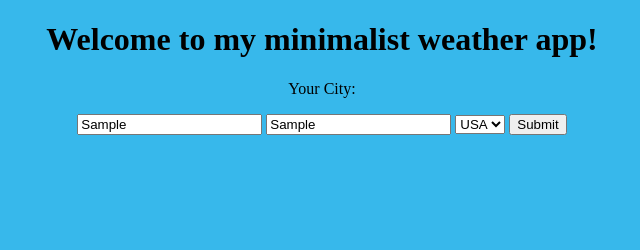
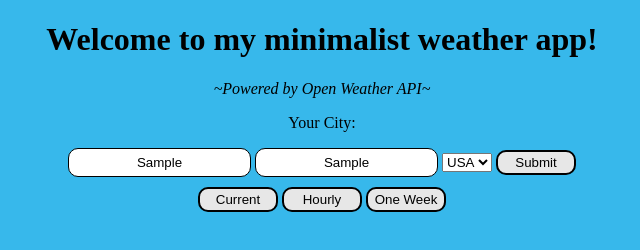
Before and after one commit to acutler2929/Simple-Weather, a website with bundled scripts: page index.html in a window 1280 px wide. Both pictures are taken after typing "Sample", "Sample" into the empty fields and a click on the button "Submit". Shown: the whole page, without its empty margins (318-958 px from the left). Built offline with nearby package versions, Linux system fonts and the light colour scheme; some packages are replaced by stand-ins of ours; no server answers.

Commit message:
ux tweaks

```diff
--- a/app.js
+++ b/app.js
@@ -140,7 +140,7 @@ window.displayWeather = function () {
 
 //////////// show the nav tabs:
 window.showForecastButtons = function () {
-	document.querySelector('nav').classList.remove('hidden');
+	document.getElementById('forecast-buttons').classList.remove('hidden');
 	console.log('Display the weather tabs.');
 };
 
@@ -149,7 +149,7 @@ window.selectCurrentWeather = function () {
 	document
 		.getElementById('current-weather-wrapper')
 		.classList.remove('hidden');
-	document.getElementById('hourly-forecast-wrapper').classList.add('hidden'); // broken classList
+	document.getElementById('hourly-forecast-wrapper').classList.add('hidden');
 	document
 		.getElementById('one-week-forecast-wrapper')
 		.classList.add('hidden');
@@ -160,7 +160,7 @@ window.selectCurrentWeather = function () {
 window.selectHourlyWeather = function () {
 	document
 		.getElementById('hourly-forecast-wrapper')
-		.classList.remove('hidden'); // broken classList
+		.classList.remove('hidden');
 	document.getElementById('current-weather-wrapper').classList.add('hidden');
 	document
 		.getElementById('one-week-forecast-wrapper')
@@ -172,7 +172,7 @@ window.selectHourlyWeather = function () {
 window.selectWeekWeather = function () {
 	document
 		.getElementById('one-week-forecast-wrapper')
-		.classList.remove('hidden'); // broken classList
+		.classList.remove('hidden');
 	document.getElementById('current-weather-wrapper').classList.add('hidden');
 	document.getElementById('hourly-forecast-wrapper').classList.add('hidden');
 	console.log('Show just the weeks weather');
--- a/index.html
+++ b/index.html
@@ -6,33 +6,26 @@
 		<meta http-equiv="X-UA-Compatible" content="ie=edge" />
 		<title>Simple Weather</title>
 		<link rel="stylesheet" href="style.css" />
-		<!-- <script
-			defer
-			data-main="app.js"
-			src="node_modules/requirejs/require.js"
-		></script> -->
-		<!-- <script defer src="node_modules/dotenv/config.js"></script> -->
 		<script defer type="module" src="app.js"></script>
-		<!-- <script type="module">
-			import * as app from './app.js';
-			// let displayWeather = function () {};
-			// let showWeatherTabs = function () {};
-			// let selectCurrentWeather = function () {};
-			// let selectHourlyWeather = function () {};
-			// let selectWeekWeather = function () {};
-		</script> -->
 	</head>
 	<body>
 		<header>
 			<h1>Welcome to my minimalist weather app!</h1>
+			<i>~Powered by Open Weather API~</i>
 			<p>Your City:</p>
 		</header>
 		<nav>
 			<div id="city-input">
 				<form onsubmit="return false">
-					<input type="text" id="my-city" placeholder="city" />
 					<input
 						type="text"
+						class="input-fields"
+						id="my-city"
+						placeholder="city"
+					/>
+					<input
+						type="text"
+						class="input-fields"
 						id="state-code"
 						placeholder="state eg: AL"
 					/>
@@ -41,6 +34,7 @@
 					</select>
 					<button
 						type="button"
+						class="buttons"
 						onclick="displayWeather(), showForecastButtons()"
 					>
 						<span>Submit</span>
@@ -49,18 +43,27 @@
 			</div>
 			<div id="forecast-buttons" class="hidden">
 				<form onsubmit="return false">
-					<button type="button" onclick="selectCurrentWeather()">
+					<button
+						type="button"
+						class="buttons"
+						onclick="selectCurrentWeather()"
+					>
 						<span>Current</span>
 					</button>
-					<button type="button" onclick="selectHourlyWeather()">
+					<button
+						type="button"
+						class="buttons"
+						onclick="selectHourlyWeather()"
+					>
 						<span>Hourly</span>
 					</button>
-					<button type="button" onclick="selectWeekWeather()">
+					<button
+						type="button"
+						class="buttons"
+						onclick="selectWeekWeather()"
+					>
 						<span>One Week</span>
 					</button>
-					<!-- <button type="button" id="current-btn">Current</button>
-					<button type="button" id="hourly-btn">Hourly</button>
-					<button type="button" id="week-btn">One Week</button> -->
 				</form>
 			</div>
 		</nav>
@@ -74,7 +77,7 @@
 			<div id="hourly-forecast-wrapper" class="hidden">
 				<!-- <div class="forecast-boxes hourly-forecast">
 					<p class="hourly-forecast-text">
-					${hour} ${hourlyWeatherDescription}<br> at ${hourlyTemp} &deg;F
+						${hour} ${hourlyWeatherDescription}<br> at ${hourlyTemp} &deg;F
 					</p>
 					<img class="hourly-img" src="${hourlyIcon}" />
 				</div> -->
--- a/style.css
+++ b/style.css
@@ -1,5 +1,6 @@
 body {
 	background-color: rgb(55, 184, 235);
+	/* min-height: 100vh; */
 }
 
 header {
@@ -15,12 +16,12 @@ header {
 #forecast-buttons {
 	margin: auto;
 	text-align: center;
+	padding: 10px 0px 10px 0px;
 }
 
 #forecast-wrapper {
 	display: flex;
 	flex-direction: column;
-	height: 300px;
 	width: 75vw;
 	margin: auto;
 	position: relative;
@@ -71,9 +72,27 @@ header {
 }
 
 .buttons {
-	background-color: aliceblue;
-	border-radius: 10%;
+	border: 2px solid black;
+	height: 25px;
+	width: 80px;
+	background-color: #e7e7e7;
+	border-radius: 10px;
 }
+
+.buttons:active {
+	background-color: white;
+}
+
+.input-fields {
+	border-radius: 10px;
+	border: 1px solid black;
+	height: 25px;
+	text-align: center;
+}
+
+/* .input-fields:focus {
+	background-color: gold;
+} */
 
 .forecast-boxes {
 	background-color: skyblue;
@@ -128,3 +147,12 @@ header {
 .hidden {
 	visibility: collapse;
 }
+
+footer {
+	bottom: 0;
+	height: 2.5rem;
+	width: 100vw;
+	margin: auto;
+	text-align: center;
+	position: relative;
+}
```
